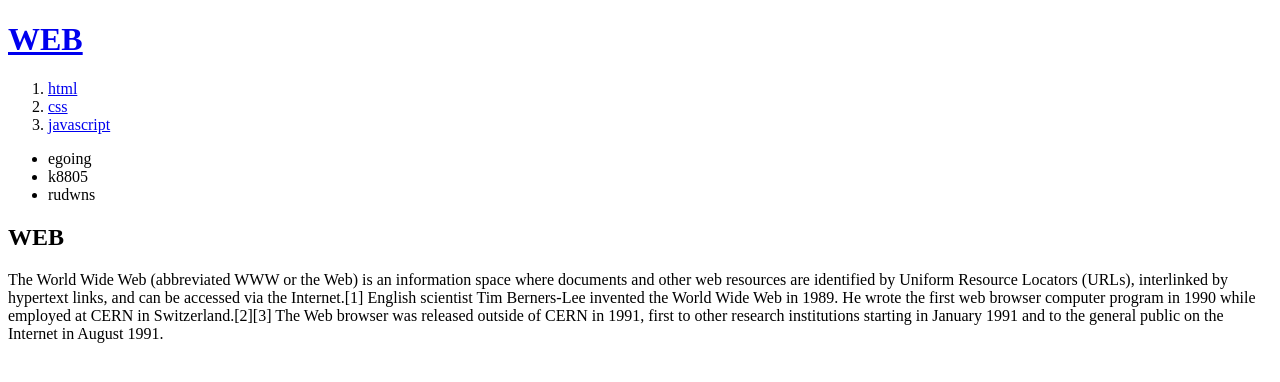
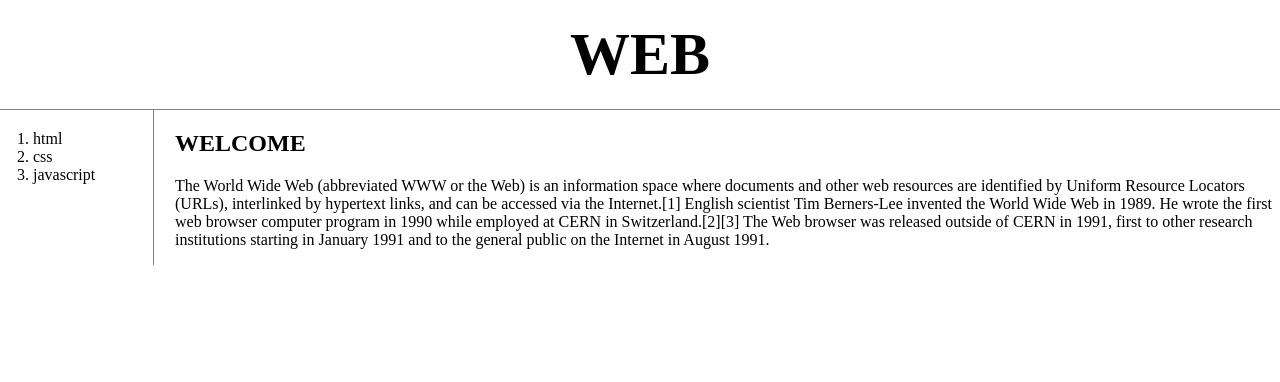
Before and after one commit to kyungjun0216/web, a plain HTML site: page index.html in a window 1280 px wide. Drawn offline with Linux system fonts and the light colour scheme; a script that the page names is missing.

Commit message:
Add files via upload

```diff
--- a/index.html
+++ b/index.html
@@ -3,21 +3,19 @@
 <head>
 <title>WEB1 - Welcome</title>
 <meta charset="utf-8">
+<link rel="stylesheet" href="style.css">
 </head>
 
 <body>
   <h1><a href="index.html">WEB</a></h1>
+  <div id="grid">
 <ol>
   <li><a href="1.html">html</a></li>
   <li><a href="2.html">css</a></li>
   <li><a href="3.html">javascript</a></li>
 </ol>
-<ul>
-  <li>egoing</li>
-  <li>k8805</li>
-  <li>rudwns</li>
-</ul>
-<h2>WEB</h2>
+<div id="artice">
+<h2>WELCOME</h2>
 <p>The World Wide Web (abbreviated WWW or the Web) is an information space where
 documents and other web resources are identified by Uniform Resource Locators (URLs),
 interlinked by hypertext links, and can be accessed via the Internet.[1]
@@ -25,7 +23,8 @@ English scientist Tim Berners-Lee invented the World Wide Web in 1989. He wrote
 the first web browser computer program in 1990 while employed at CERN in Switzerland.[2][3]
 The Web browser was released outside of CERN in 1991, first to other research
 institutions starting in January 1991 and to the general public on the Internet in August 1991.
-</P>
+</P> </div>
+</div>
 <p>
   <div id="disqus_thread"></div>
   <script>
--- /dev/null
+++ b/style.css
@@ -0,0 +1,34 @@
+body{margin:0;
+}
+h1 { font-size:60px;
+text-align:center;
+border-bottom:1px solid gray;
+margin:0;
+padding:20px;
+}
+a {color:black;
+text-decoration:none;
+}
+
+ol{border-right:1px solid gray;
+width:100px;
+margin:0;
+padding:20px;
+}
+#grid{
+  display: grid;
+  grid-template-columns: 150px 1fr;
+}
+#grid ol{padding-left: 33px;
+}
+#artice{
+  padding-left:25px;
+}
+@media(max-width:800px){
+  #grid{
+    display: block;
+  }
+ol{border-right:none;
+}
+h1{border-bottom:none;}
+}
```
Also changed, not shown: 1.html (+8 -5 lines), 2.html (+8 -5 lines), 3.html (+8 -6 lines).
